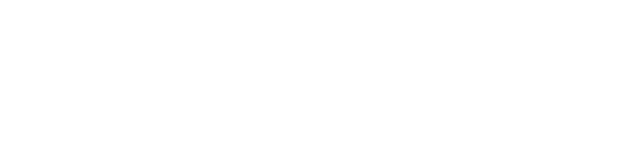
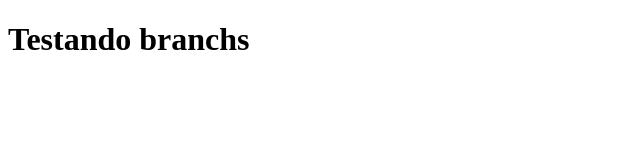
Before and after one commit to edudouraado/amb-desenv-sw, a plain HTML site: page index.html in a window 1280 px wide. Shown: the whole page, without its empty margins (0-640 px from the left). Drawn offline with Linux system fonts and the light colour scheme.

Commit message:
Atualizando

```diff
--- a/index.html
+++ b/index.html
@@ -6,6 +6,6 @@
     <title>Document</title>
 </head>
 <body>
-
+    <h1>Testando branchs</h1>
 </body>
 </html>
```
